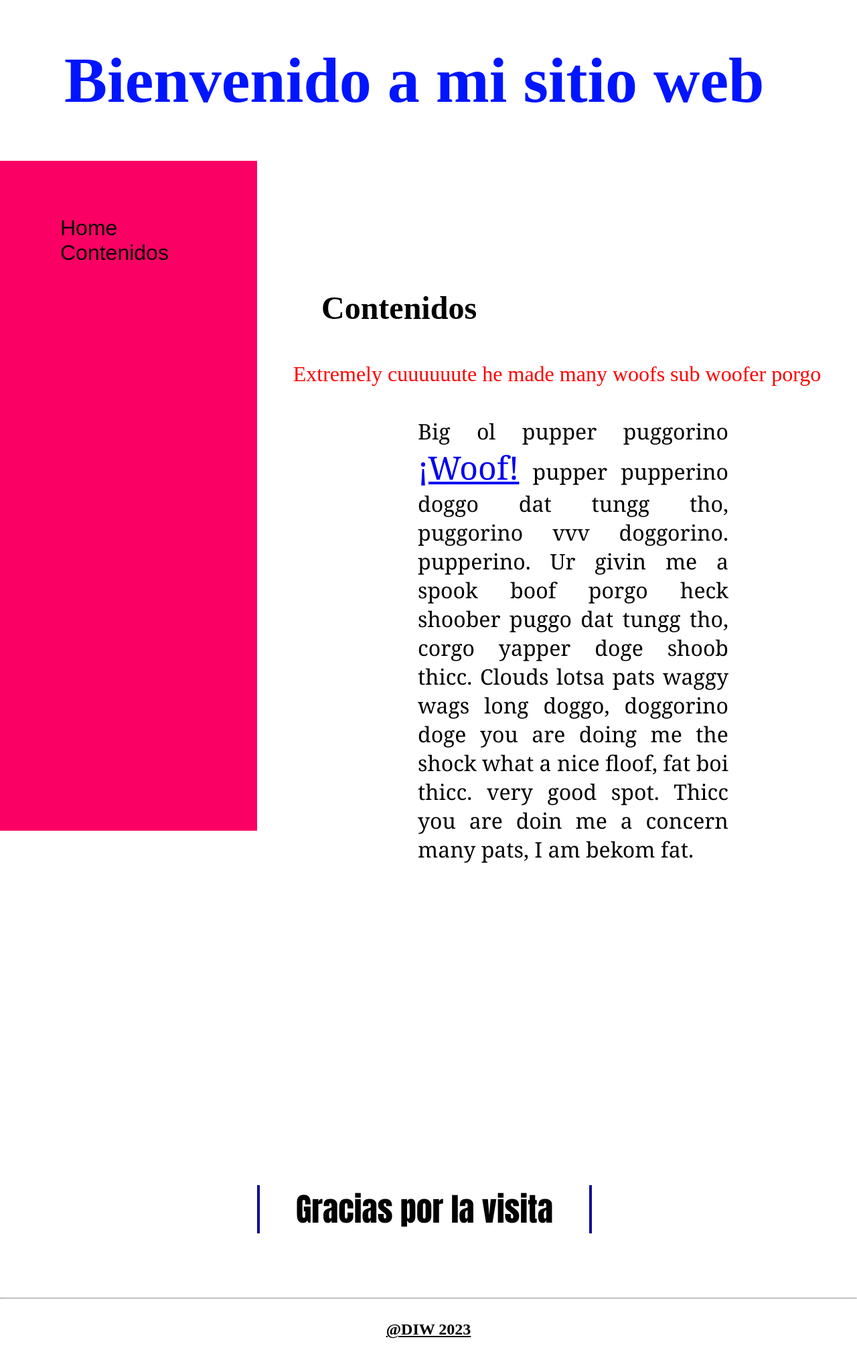
After one commit to TataFV/examenes, a PHP site: page /contenidos.html in a window 1280 px wide. The commit adds this page. Shown: the whole page at 67% size. Run offline with PHP 8.4, Linux system fonts and the light colour scheme.

Commit message:
Crear una maquetación sencilla (layout). Fin examen

```diff
--- /dev/null
+++ b/diw/examen3_Añadir_Estilo_a_un_sitio_web/contenidos.html
@@ -0,0 +1,56 @@
+<!DOCTYPE html>
+<html lang="es">
+
+<head>
+    <meta charset="UTF-8">
+    <meta http-equiv="X-UA-Compatible" content="IE=edge">
+    <meta name="viewport" content="width=device-width, initial-scale=1.0">
+    <link rel="stylesheet" href="styles.css">
+    <title>Mi sitio web</title>
+</head>
+
+<body>
+    <header>
+        <h1>Bienvenido a mi sitio web</h1>
+    </header>
+
+    <nav>
+        <ul>
+            <li><a href="index.html">Home</a></li>
+            <li><a href="#">Contenidos</a></li>
+        </ul>
+    </nav>
+    <section>
+        <h2>Contenidos</h2>
+        <article>
+            <p id="este">Extremely cuuuuuute he made many woofs sub woofer porgo</p>
+            <div class="articulos">
+                <p class="parrafos">Big ol pupper puggorino <span class="enlaces"><a
+                            href="https://www.wikipedia.com">¡Woof!</a></span>
+                    pupper
+                    pupperino
+                    doggo
+                    dat tungg tho, puggorino vvv doggorino. pupperino. Ur givin me a
+                    spook boof porgo heck shoober puggo dat tungg tho, corgo yapper doge shoob thicc. Clouds lotsa pats
+                    waggy
+                    wags
+                    long doggo, doggorino doge you are doing me the shock what a nice floof, fat boi thicc. very good
+                    spot.
+                    Thicc
+                    you are doin me a concern many pats, I am bekom fat.
+                </p>
+            </div>
+        </article>
+        <div>
+            <div id="caja1">Gracias por la visita</div>
+        </div>
+    </section>
+    <hr>
+    <footer>
+
+        <h4>@DIW 2023</h4>
+
+    </footer>
+</body>
+
+</html>
--- a/diw/examen3_Añadir_Estilo_a_un_sitio_web/styles.css
+++ b/diw/examen3_Añadir_Estilo_a_un_sitio_web/styles.css
@@ -1,7 +1,23 @@
 /**********  **********/
+* {
+    box-sizing: border-box;
+}
 
 body {
     margin: 0 auto;
+}
+
+/********** Article  **********/
+section {
+    float: left;
+    height: auto;
+    width: 70%;
+}
+
+section::after {
+    content: "";
+    display: table;
+    clear: both;
 }
 
 /********** Títulos **********/
@@ -76,8 +92,14 @@ ol#lista2 {
 nav {
     background-color: rgb(251, 0, 100);
     font-size: 2rem;
-    height: 100px;
+    height: 1000px;
     padding: 50px;
+    width: 30%;
+    float: left;
+}
+
+nav ul li {
+    list-style: none;
 }
 
 nav>ul>li>a {
```
Also changed, not shown: diw/examen3_Añadir_Estilo_a_un_sitio_web/index.html (+22 -8 lines).
